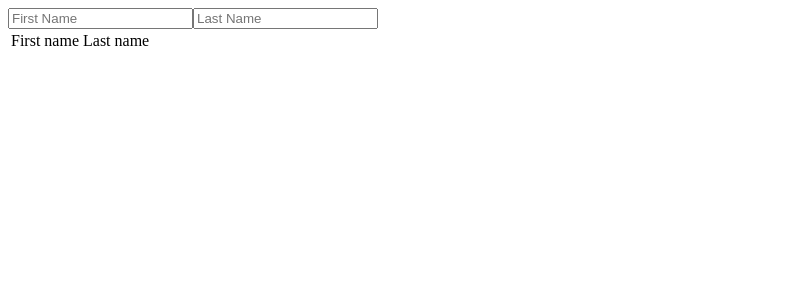
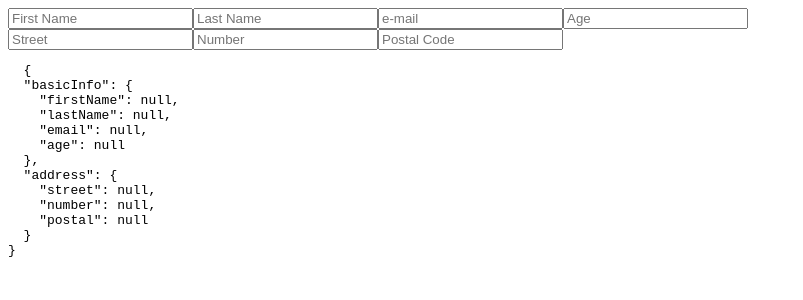
Before and after one commit to profanis/bpb-mastering-angular-reactive-forms, an Angular app: page / in a window 1280 px wide. Shown: the top 300 px of the page, without its empty margins (0-803 px from the left). Built offline with nearby package versions, Linux system fonts and the light colour scheme.

Commit message:
nested form groups

```diff
--- a/src/app/app.component.html
+++ b/src/app/app.component.html
@@ -1,4 +1,6 @@
 <form [formGroup]="myForm">
+
+     <div formGroupName="basicInfo">
 
       <input  type="text"
                 placeholder="First Name"
@@ -8,24 +10,35 @@
                 placeholder="Last Name"
                 formControlName="lastName" />
 
+      <input  type="email"
+                placeholder="e-mail"
+                formControlName="email" />
+
+      <input  type="number"
+                placeholder="Age"
+                formControlName="age" />
+
+     </div>
+
+     <div formGroupName="address">
+
+        <input  type="text"
+                placeholder="Street"
+                formControlName="street" />
+
+        <input  type="number"
+                placeholder="Number"
+                formControlName="number" />
+
+        <input  type="number"
+                placeholder="Postal Code"
+                formControlName="postal" />
+
+     </div>
+
 </form>
 
 
-<table>
-  <tr>
-    <td>
-      First name
-    </td>
-    <td>
-      Last name
-    </td>
-  </tr>
-  <tr>
-    <td>
-      {{ myForm.get('firstName').value }}
-    </td>
-    <td>
-      {{ myForm.get('lastName').value }}
-    </td>
-  </tr>
-</table>
+<pre>
+  {{myForm.value | json}}
+</pre>
--- a/src/app/app.component.ts
+++ b/src/app/app.component.ts
@@ -11,8 +11,17 @@ export class AppComponent implements OnInit {
 
   ngOnInit(): void {
     this.myForm = new FormGroup({
-      firstName: new FormControl(),
-      lastName: new FormControl(),
+      basicInfo: new FormGroup({
+        firstName: new FormControl(),
+        lastName: new FormControl(),
+        email: new FormControl(),
+        age: new FormControl(),
+      }),
+      address: new FormGroup({
+        street: new FormControl(),
+        number: new FormControl(),
+        postal: new FormControl(),
+      }),
     })
   }
 }
```
Lines whose indentation alone changed are shown as unchanged.
